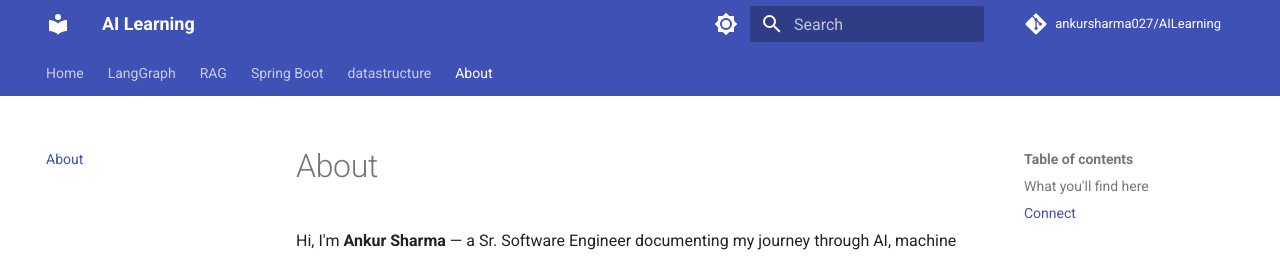
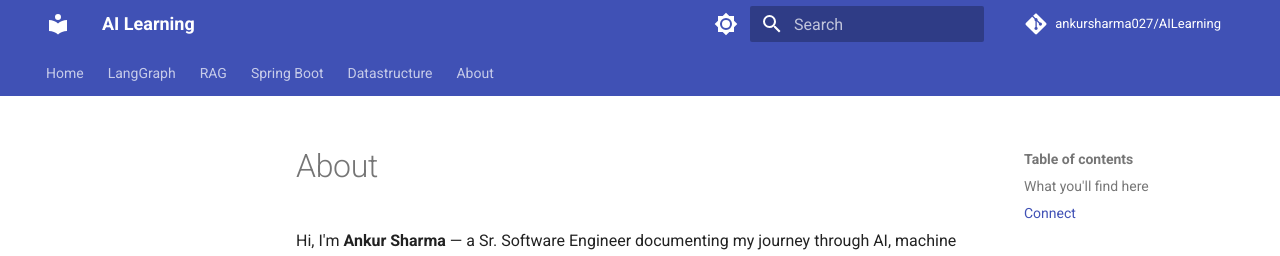
Before and after one commit to ankursharma027/AILearning, an MkDocs documentation site: the page built from docs/about.md, in a window 1280 px wide. Shown: the top 256 px of the page. Built offline with MkDocs 1.6.1 and Material for MkDocs 9.7.7, drawn with Linux system fonts in a browser that asks for light colours; comment, search, counter and statistics services are not loaded.

Commit message:
Changed the file name

```diff
--- a/mkdocs.yml
+++ b/mkdocs.yml
@@ -43,9 +43,9 @@
       - Introduction: RAG/rag_introduction.md
   - Spring Boot:
       - Interview Questions: SpringBoot/Interview_questions.md
-  - datastructure:
+  - Datastructure:
       -  Arrays: datastructure/arrays.md
-  - About: about.md
+  - About: about.md.
 
 plugins:
   - search
```
